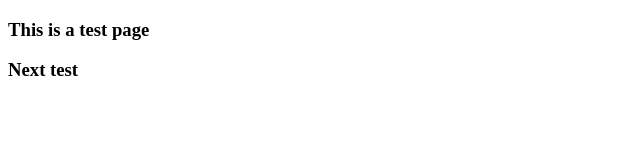
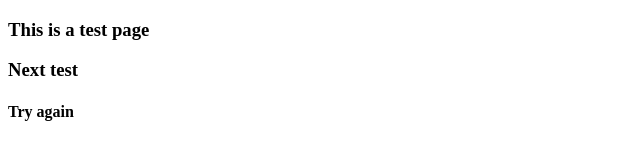
Before and after one commit to felyxsaid/test, a plain HTML site: page index.html in a window 1280 px wide. Shown: the full height of the page, 0-640 px from the left. Drawn offline with Linux system fonts and the light colour scheme.

Commit message:
test again

```diff
--- a/index.html
+++ b/index.html
@@ -7,5 +7,7 @@
     <h3>This is a test page</h3>
 
     <h3>Next test</h3>
+
+    <h4>Try again</h4>
 </body>
 </html>
```
